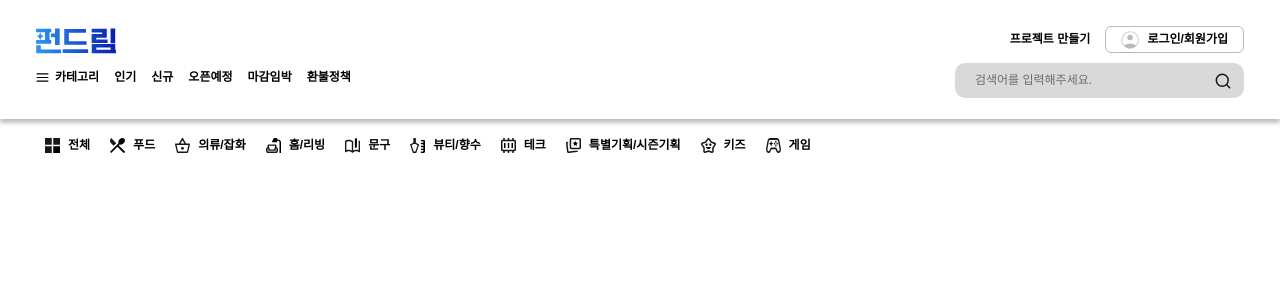
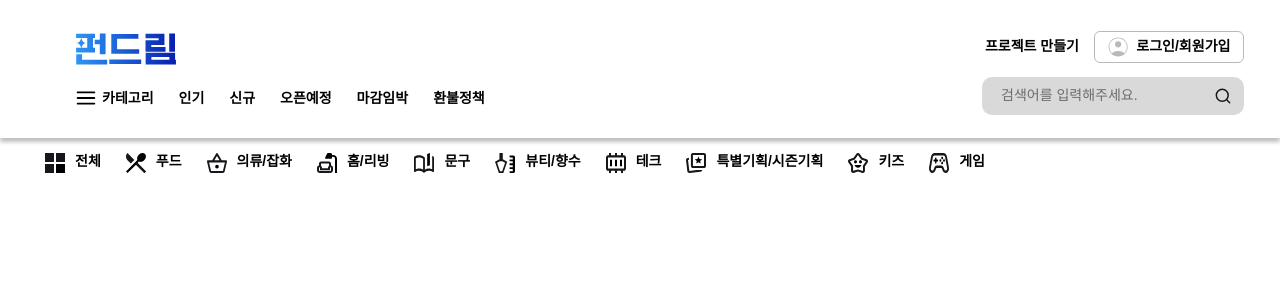
Before and after one commit to FRONTENDBOOTCAMP-13th/Final-11-Cutie, a Next.js app: page / in a window 1280 px wide. Shown: the top 300 px of the page. Built offline with nearby package versions, Linux system fonts and the light colour scheme.

Commit message:
✨ add: header 1440px

```diff
--- a/src/components/common/Header.tsx
+++ b/src/components/common/Header.tsx
@@ -20,7 +20,7 @@ export function Header() {
     <div className="w-full h-full">
       {/* header */}
       <header className="w-full fixed bg-bg shadow-[0_4px_4px_rgba(0,0,0,0.25)] z-[999]">
-        <nav className="flex justify-between border-[1px] border-bg mx-[20px] mt-[12px] mb-[14px] semibold-10 tablet:text-[12px] tablet:mx-[35px] tablet:mt-[25px] tablet:mb-[20px]">
+        <nav className="flex justify-between border-[1px] border-bg mx-[20px] mt-[12px] mb-[14px] semibold-10 tablet:text-[12px] tablet:mx-[35px] tablet:mt-[25px] tablet:mb-[20px] laptop:mt-[30px] laptop:ml-[75px] laptop:mb-[22px] desktop:mx-[100px] desktop:mt-[30px] desktop:mb-[22px]">
           <HeaderMenu />
           <LoginOrSignUp />
         </nav>
@@ -36,7 +36,7 @@ export function Header() {
 function HeaderMenu() {
   const menu = ['인기', '신규', '오픈예정', '마감임박', '환불정책'];
   const menuEl = menu.map(txt => (
-    <li key={txt} className="h-[15px] flex justify-center items-center ">
+    <li key={txt} className="h-[15px] flex justify-center items-center laptop:text-[14px]">
       {txt}
     </li>
   ));
@@ -44,15 +44,19 @@ function HeaderMenu() {
   return (
     <>
       {/* 타이틀, 메뉴 */}
-      <div className="flex flex-col gap-y-[14px]">
+      <div className="flex flex-col gap-y-[13.5px] tablet:gap-y-[23px] laptop:gap-y-[23.5px]">
         {/* 타이틀 */}
-        <LOGO width={60} height={20} className="tablet:w-[80px] tablet:h-[30px]" />
+        <LOGO width={60} height={20} className="tablet:w-[80px] tablet:h-[30px] laptop:w-[100px] laptop:h-[36px]" />
         {/* 메뉴 */}
-        <ul className={'flex gap-x-[10px] tablet:gap-x-[15px]'}>
+        <ul className={'flex gap-x-[10px] tablet:gap-x-[15px] laptop:gap-x-[25px] laptop:text-[14px]'}>
           {/* 카테고리 */}
           <li key={'카테고리'} className="flex gap-[6px] h-[15px] justify-center items-center">
             {/* 카테고리 3선 이미지 */}
-            <Category width={13} height={13} className="tablet:w-[15] tablet:h-[15]" />
+            <Category
+              width={13}
+              height={13}
+              className="tablet:w-[15px] tablet:h-[15px] laptop:w-[20px] laptop:h-[20px]"
+            />
             <span>카테고리</span>
           </li>
 
@@ -69,19 +73,23 @@ function LoginOrSignUp() {
   return (
     <>
       {/* 로그인, 회원가입, 검색어 입력 */}
-      <div className="flex flex-col gap-[10px] items-end ">
+      <div className="flex flex-col gap-[10px] tablet:gap-[11px] laptop:gap-[14px] items-end ">
         {/* 로그인/회원가입 */}
         <div className="flex gap-[15px] items-center">
-          <span className="semibold-8 tablet:text-[12px] h-[16px] flex justify-center items-center">
+          <span className="semibold-8 tablet:text-[12px] laptop:text-[14px] desktop:gap-[14px] h-[16px] flex justify-center items-center">
             프로젝트 만들기
           </span>
           <button className="border-[1px] rounded-[6px] border-secondary-200 cursor-pointer">
-            <div className="flex gap-[8px] px-[4px] py-[2px] tablet:px-[15px] tablet:py-[3.5px] items-center">
+            <div className="flex gap-[8px] px-[4px] py-[2px] tablet:px-[15px] tablet:py-[3.5px] laptop:px-[12.6px] laptop:py-[5px] laptop:gap-[8.75px] items-center">
               {/* 프로필 이미지 */}
-              <Nuprofile width={12} height={12} className="tablet:w-[18px] tablet:h-[18px]" />
+              <Nuprofile
+                width={12}
+                height={12}
+                className="tablet:w-[18px] tablet:h-[18px] laptop:w-[20px] laptop:h-[20px]"
+              />
 
               {/* 로그인/회원가입 */}
-              <span className="semibold-8 tablet:text-[12px]">로그인/회원가입</span>
+              <span className="semibold-8 tablet:text-[12px] laptop:text-[14px]">로그인/회원가입</span>
             </div>
           </button>
         </div>
@@ -91,13 +99,13 @@ function LoginOrSignUp() {
           <input
             id="search"
             type="search"
-            className="bg-[#D9D9D9] rounded-[10px] pt-[6px] pl-[14px] pb-[9px] pr-[42px] normal-9 tablet:pl-[20px] tablet:py-[10px] tablet:pr-[114px] tablet:text-[12px]"
+            className="bg-[#D9D9D9] rounded-[10px] pt-[6px] pl-[14px] pb-[9px] pr-[42px] normal-9 tablet:pl-[20px] tablet:py-[10px] tablet:pr-[79px] tablet:text-[12px] laptop:pl-[19px] laptop:py-[10px] laptop:pr-[62px] laptop:text-[14px]"
             placeholder="검색어를 입력해주세요."
           />
           <Search
             width="12"
             height="12"
-            className="absolute top-[50%] translate-y-[-50%] right-[13px] tablet:w-[16px] h-[16px]"
+            className="absolute top-[50%] translate-y-[-50%] right-[13px] tablet:w-[16px] tablet:h-[16px]"
           />
         </div>
       </div>
@@ -121,29 +129,32 @@ function CategoryMenu() {
   ];
 
   const icon = [
-    <CategoryAll width={15} height={15} key={'CategoryAll'} />,
-    <Food width={15} height={15} key={'Food'} />,
-    <Clothes width={15} height={15} key={'Clothes'} />,
-    <Home width={15} height={15} key={'Home'} />,
-    <Phrase width={15} height={15} key={'Phrase'} />,
-    <Perfume width={15} height={15} key={'Perfume'} />,
-    <Tech width={15} height={15} key={'Tech'} />,
-    <SpecialSeason width={15} height={15} key={'SpecialSeason'} />,
-    <Kids width={15} height={15} key={'Kids'} />,
-    <Game width={15} height={15} key={'Game'} />,
+    <CategoryAll width={15} height={15} key={'CategoryAll'} className="laptop:w-[20px] laptop:h-[20px]" />,
+    <Food width={15} height={15} key={'Food'} className="laptop:w-[20px] laptop:h-[20px]" />,
+    <Clothes width={15} height={15} key={'Clothes'} className="laptop:w-[20px] laptop:h-[20px]" />,
+    <Home width={15} height={15} key={'Home'} className="laptop:w-[20px] laptop:h-[20px]" />,
+    <Phrase width={15} height={15} key={'Phrase'} className="laptop:w-[20px] laptop:h-[20px]" />,
+    <Perfume width={15} height={15} key={'Perfume'} className="laptop:w-[20px] laptop:h-[20px]" />,
+    <Tech width={15} height={15} key={'Tech'} className="laptop:w-[20px] laptop:h-[20px]" />,
+    <SpecialSeason width={15} height={15} key={'SpecialSeason'} className="laptop:w-[20px] laptop:h-[20px]" />,
+    <Kids width={15} height={15} key={'Kids'} className="laptop:w-[20px] laptop:h-[20px]" />,
+    <Game width={15} height={15} key={'Game'} className="laptop:w-[20px] laptop:h-[20px]" />,
   ];
 
   const categoryEl = category.map((txt, index) => (
-    <li key={txt} className="flex gap-[8px] semibold-12 hover:fill-primary-800 hover:text-primary-800 tablet:shrink-0">
+    <li
+      key={txt}
+      className="flex gap-[8px] semibold-12 laptop:text-[14px] laptop:gap-[10px] hover:fill-primary-800 hover:text-primary-800 tablet:shrink-0"
+    >
       {icon[index]}
       <Link href={'#'}>{txt}</Link>
     </li>
   ));
 
   return (
-    <div className="fixed top-[79px] w-full h-full z-[0] tablet:w-auto tablet:h-auto tablet:top-[117px]">
+    <div className="fixed top-[79px] w-full h-full z-[0] tablet:w-auto tablet:h-auto tablet:top-[117px] laptop:top-[136px]">
       {/* 카테고리 메뉴 */}
-      <ul className="w-[164px] h-full px-[20px] py-[15px] flex flex-col gap-[20px] bg-bg z-[1] tablet:flex-row tablet:w-full tablet:h-auto tablet:pt-[20.5px] tablet:pb-[19px] tablet:pl-[45px] tablet:pr-[15px]">
+      <ul className="w-[164px] h-full px-[20px] py-[15px] flex flex-col gap-[20px] bg-bg z-[1] tablet:flex-row tablet:w-full tablet:h-auto tablet:pt-[20.5px] tablet:pb-[19px] tablet:pl-[45px] tablet:pr-[15px] tablet:gap-[10px] laptop:pl[95px] laptop:pt-[17px] laptop:pb-[18px] laptop:pr-[234px] laptop:gap-[25px] desktop:pl-[120px]">
         {categoryEl}
       </ul>
 
```
